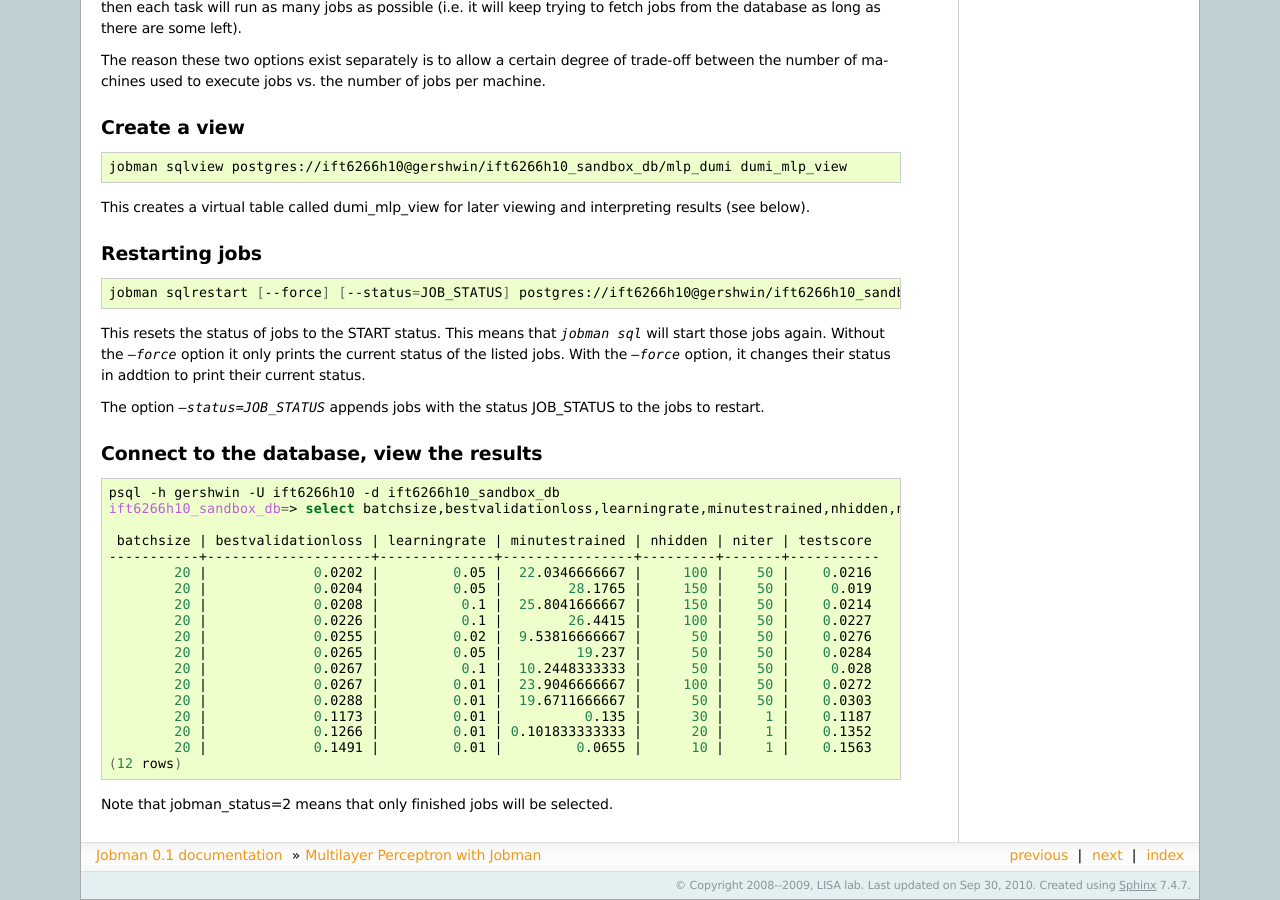
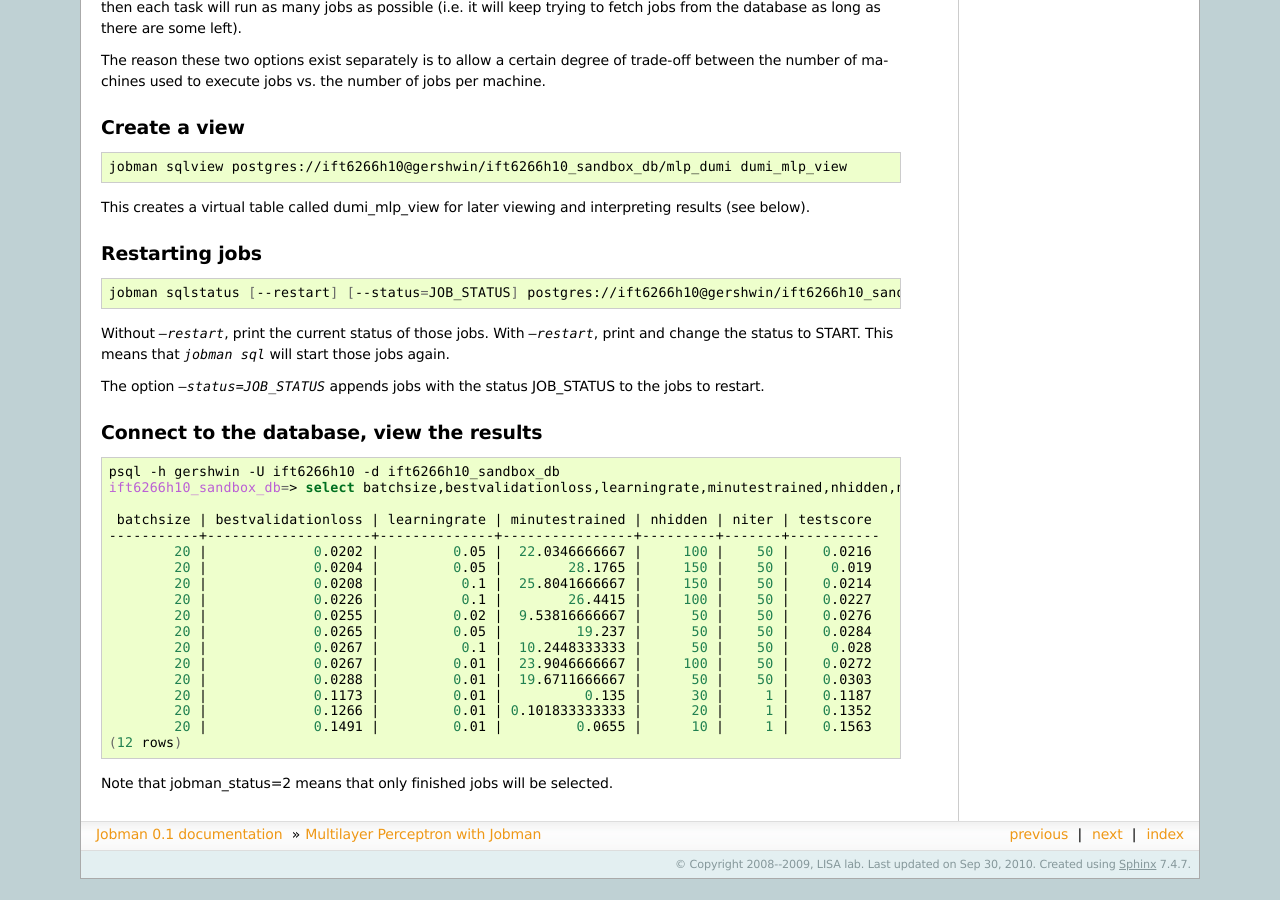
Before and after one commit to crmne/jobman, a Sphinx documentation site: the page built from doc/mlp_jobman.txt, in a window 1280 px wide and 900 px high, scrolled down 2790 px. Built offline with Sphinx 7.4.7, drawn with Linux system fonts in a browser that asks for light colours; formulas are drawn with MathJax 3; after the commit the page ends 3669 px from its top, so only the background shows below that.

Commit message:
rename the command sqlrestart to sqlstatus.

```diff
--- a/doc/advanced.txt
+++ b/doc/advanced.txt
@@ -10,7 +10,7 @@ There is the `jobman condor_check <tablepath>` command which checks that all job
 marked as running in the db are marked as running in condor.
 
 It prints warnings and errors about jobs that may have crashed or have crashed. It
-is useful with `jobman sqlrestart` to restart jobs that have crashed.
+is useful with `jobman sqlstatus` to restart jobs that have crashed.
 
 
 reval
--- a/doc/intro.txt
+++ b/doc/intro.txt
@@ -45,7 +45,7 @@ The first (baby)step should be to become familiar with the various Jobman option
     			 marked as running in condor
     help                 Get help for a topic.
     sql                  Run jobs from a sql table.
-    sqlrestart           Set the status of jobs to START.
+    sqlstatus            Print/Change the status of jobs.
     sqlschedule          Schedule a job to run using the sql command.
     sqlschedules         Schedule multiple jobs from the command line to run
     			 using the sql command.
--- a/doc/mlp_jobman.txt
+++ b/doc/mlp_jobman.txt
@@ -196,12 +196,11 @@ Restarting jobs
 
 .. code-block:: bash
 
-   jobman sqlrestart [--force] [--status=JOB_STATUS] postgres://ift6266h10@gershwin/ift6266h10_sandbox_db/mlp_dumi JOB_ID1, JOB_ID2, ...
+   jobman sqlstatus [--restart] [--status=JOB_STATUS] postgres://ift6266h10@gershwin/ift6266h10_sandbox_db/mlp_dumi JOB_ID1, JOB_ID2, ...
 
-This resets the status of jobs to the START status. This means that
-`jobman sql` will start those jobs again. Without the `--force` option it only prints the
-current status of the listed jobs. With the `--force` option, it changes their status
-in addtion to print their current status.
+Without `--restart`, print the current status of those jobs. With `--restart`,
+print and change the status to START. This means that `jobman sql` will start
+those jobs again.
 
 The option `--status=JOB_STATUS` appends jobs with the status JOB_STATUS to the jobs to restart.
 
```
Also changed, not shown: doc/addition_exp_sql.txt (+4 -5 lines), 1 other file.
